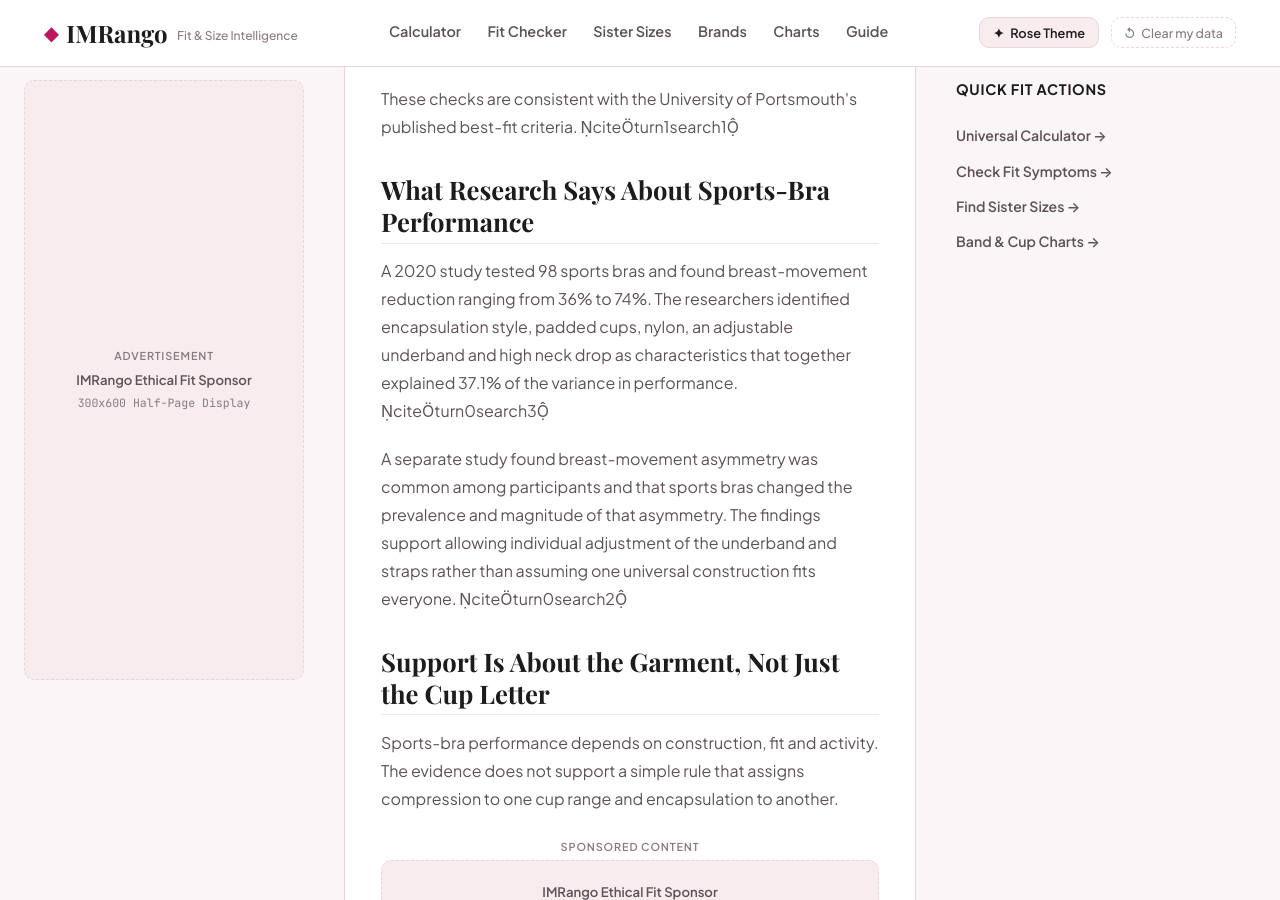
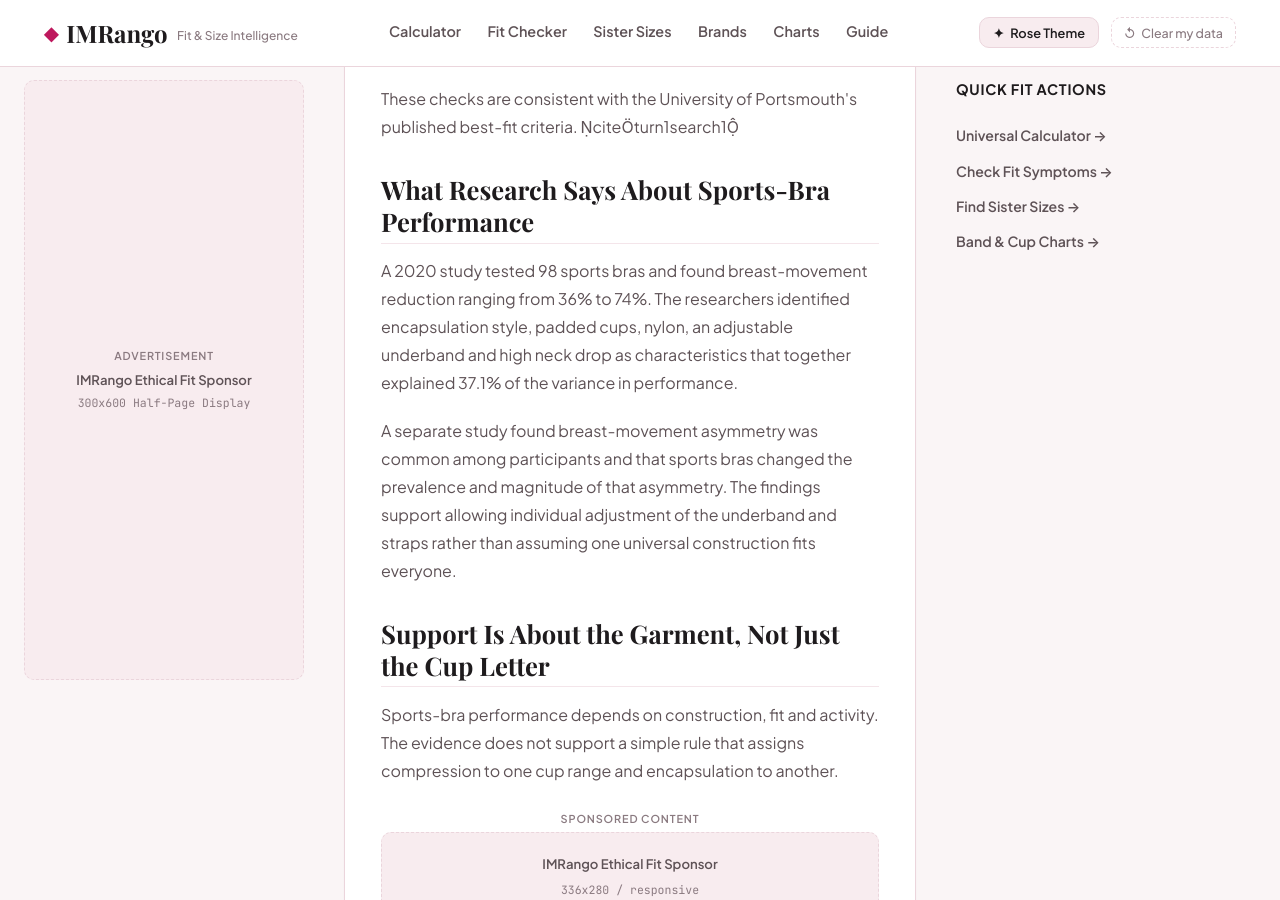
Before and after one commit to sharpedge74-cmyk/Bra-Size-Pro, a Jekyll site: the page built from how-to-measure-sports-bra.html, in a window 1280 px wide and 900 px high, scrolled down 978 px. Built offline with Jekyll 4.4.1, drawn with Linux system fonts in a browser that asks for light colours; some web fonts are replaced.

Commit message:
Remove internal citation markers from published content

```diff
--- a/how-to-measure-sports-bra.html
+++ b/how-to-measure-sports-bra.html
@@ -23,7 +23,7 @@ faq:
   - q: "Should I choose a smaller sports-bra size?"
     a: "Do not assume that deliberately sizing down is required. Use the sports-bra manufacturer's measurement chart and check that the band, cups and straps remain secure and comfortable during movement."
   - q: "Is encapsulation always better than compression?"
-    a: "No universal winner applies to every wearer or activity. Research found that several design characteristics, including encapsulation, padded cups, an adjustable underband and high neckline, were associated with sports-bra performance. citeturn0search3"
+    a: "No universal winner applies to every wearer or activity. Research found that several design characteristics, including encapsulation, padded cups, an adjustable underband and high neckline, were associated with sports-bra performance."
 ---
 
 <h2>Measure the Starting Size</h2>
@@ -39,8 +39,8 @@ faq:
 <p>These checks are consistent with the University of Portsmouth's published best-fit criteria. citeturn1search1</p>
 
 <h2>What Research Says About Sports-Bra Performance</h2>
-<p>A 2020 study tested 98 sports bras and found breast-movement reduction ranging from 36% to 74%. The researchers identified encapsulation style, padded cups, nylon, an adjustable underband and high neck drop as characteristics that together explained 37.1% of the variance in performance. citeturn0search3</p>
-<p>A separate study found breast-movement asymmetry was common among participants and that sports bras changed the prevalence and magnitude of that asymmetry. The findings support allowing individual adjustment of the underband and straps rather than assuming one universal construction fits everyone. citeturn0search2</p>
+<p>A 2020 study tested 98 sports bras and found breast-movement reduction ranging from 36% to 74%. The researchers identified encapsulation style, padded cups, nylon, an adjustable underband and high neck drop as characteristics that together explained 37.1% of the variance in performance.</p>
+<p>A separate study found breast-movement asymmetry was common among participants and that sports bras changed the prevalence and magnitude of that asymmetry. The findings support allowing individual adjustment of the underband and straps rather than assuming one universal construction fits everyone.</p>
 
 <h2>Support Is About the Garment, Not Just the Cup Letter</h2>
 <p>Sports-bra performance depends on construction, fit and activity. The evidence does not support a simple rule that assigns compression to one cup range and encapsulation to another.</p>
```
